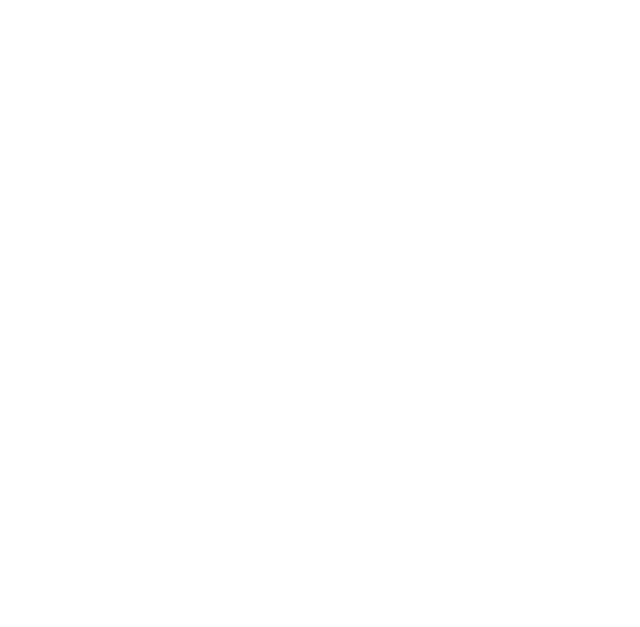
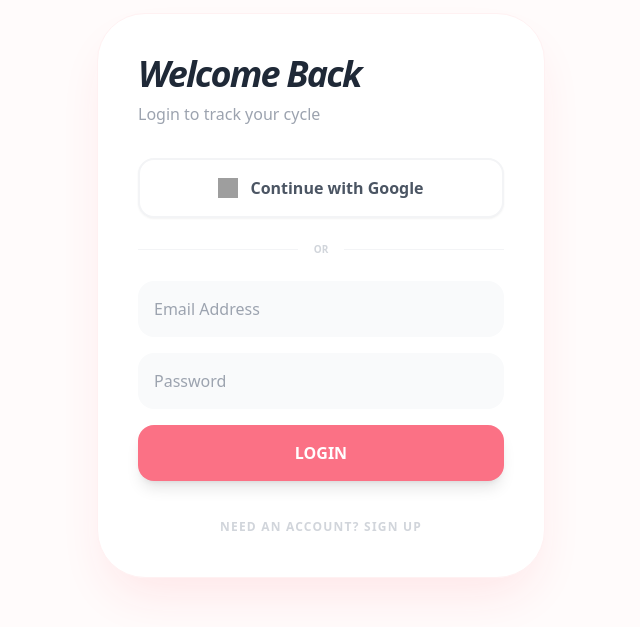
Before and after one commit to Nibedita2003/Bloomly-Wemen-Wellness-Web-App, a React (Create React App) app in the folder bloomly-frontend/: page /login in a window 1280 px wide. Before the commit this address had no page. Shown: the part 105-732 px from the top of the page, without its empty margins (319-959 px from the left). Built offline with nearby package versions, Linux system fonts and the light colour scheme; grey boxes are pictures that could not be loaded.

Commit message:
Loginpage integrated

```diff
--- a/bloomly-frontend/package.json
+++ b/bloomly-frontend/package.json
@@ -8,6 +8,7 @@
     "@testing-library/jest-dom": "^6.9.1",
     "@testing-library/react": "^16.3.2",
     "@testing-library/user-event": "^13.5.0",
+    "firebase": "^12.12.1",
     "lucide-react": "^1.14.0",
     "react": "^19.2.5",
     "react-calendar": "^6.0.1",
--- a/bloomly-frontend/src/App.js
+++ b/bloomly-frontend/src/App.js
@@ -1,5 +1,5 @@
-import React from 'react';
-import { BrowserRouter as Router, Routes, Route, Link } from 'react-router-dom';
+import React, { useState, useEffect } from 'react';
+import { BrowserRouter as Router, Routes, Route, Link, Navigate } from 'react-router-dom';
 
 // 1. Context & Styles
 import { ThemeProvider, useTheme } from './context/ThemeContext';
@@ -12,26 +12,24 @@
 
 // 3. Dedicated Pages
 import LogPage from './pages/LogPage';
+import LoginPage from './pages/LoginPage';
 
 // --- DASHBOARD COMPONENT ---
-const Dashboard = () => {
+const Dashboard = ({ user, onLogout }) => {
   const { style } = useTheme();
 
   return (
     <div className={`min-h-screen ${style.bg} pb-20 transition-colors duration-1000`}>
-      {/* Navigation Bar */}
-      <Navbar />
+      <Navbar user={user} onLogout={onLogout} />
 
       <main className="max-w-4xl mx-auto px-6 mt-10">
-        {/* Welcome Header */}
         <header className="mb-10">
           <h3 className="text-gray-400 font-medium tracking-wide">Welcome back,</h3>
           <h1 className="text-4xl font-black text-gray-800 italic tracking-tighter">
-            Your Bloomly Dashboard
+            Hii {user?.name || 'Beautiful'}
           </h1>
         </header>
 
-        {/* Action: Link to Calendar Page */}
         <Link to="/update-period" className="block mb-8 group">
           <div className="bg-white p-6 rounded-[2.5rem] border-2 border-dashed border-gray-200 flex justify-between items-center hover:border-rose-300 hover:bg-rose-50/30 transition-all">
             <div className="flex items-center gap-4">
@@ -47,22 +45,18 @@
           </div>
         </Link>
 
-        {/* Cycle Prediction Section */}
         <div className="mb-8">
           <CycleCard />
         </div>
 
-        {/* Health Stats (Hydration & BMI/Weight) */}
         <div className="mb-8">
           <Stats />
         </div>
 
-        {/* Music Therapy Section */}
         <div className="mb-8">
           <MusicPlayer />
         </div>
 
-        {/* Footer */}
         <footer className="mt-16 pt-8 border-t border-gray-100 text-center">
           <p className="text-[10px] font-bold text-gray-300 uppercase tracking-[0.3em]">
             Bloomly Women's Wellness • 2026
@@ -75,15 +69,68 @@
 
 // --- MAIN APP WRAPPER ---
 function App() {
+  const [user, setUser] = useState(null);
+  const [loading, setLoading] = useState(true);
+
+  useEffect(() => {
+    // Check if user is logged in on mount
+    const storedUser = localStorage.getItem('bloomly_user');
+    if (storedUser) {
+      try {
+        setUser(JSON.parse(storedUser));
+      } catch (e) {
+        localStorage.removeItem('bloomly_user');
+      }
+    }
+    setLoading(false);
+  }, []);
+
+  const handleLogin = (userData) => {
+    // Save to localStorage so user stays logged in on refresh
+    localStorage.setItem('bloomly_user', JSON.stringify(userData));
+    setUser(userData);
+  };
+
+  const handleLogout = () => {
+    localStorage.removeItem('bloomly_user');
+    setUser(null);
+  };
+
+  if (loading) {
+    return (
+      <div className="min-h-screen flex items-center justify-center bg-rose-50">
+        <div className="text-rose-400 font-bold animate-pulse">Loading Bloomly...</div>
+      </div>
+    );
+  }
+
   return (
     <ThemeProvider>
       <Router>
         <Routes>
-          {/* Main Home Route */}
-          <Route path="/" element={<Dashboard />} />
+          {/* Main Home Route - Protected */}
+          <Route
+            path="/"
+            element={
+              user ? <Dashboard user={user} onLogout={handleLogout} /> : <Navigate to="/login" />
+            }
+          />
 
-          {/* Dedicated Calendar Page Route */}
-          <Route path="/update-period" element={<LogPage />} />
+          {/* Dedicated Calendar Page Route - Protected */}
+          <Route
+            path="/update-period"
+            element={
+              user ? <LogPage /> : <Navigate to="/login" />
+            }
+          />
+
+          {/* Login Route - Passes handleLogin to save session */}
+          <Route
+            path="/login"
+            element={
+              !user ? <LoginPage onLogin={handleLogin} /> : <Navigate to="/" />
+            }
+          />
         </Routes>
       </Router>
     </ThemeProvider>
--- /dev/null
+++ b/bloomly-frontend/src/firebase.js
@@ -0,0 +1,21 @@
+import { initializeApp } from "firebase/app";
+import { getAuth } from "firebase/auth";
+import { getFirestore } from "firebase/firestore";
+
+// Your web app's Firebase configuration
+const firebaseConfig = {
+    apiKey: "AIzaSyAicZy46iJFvaHNJOvPkLT9E_wksAOVA_o",
+    authDomain: "bloomly-39607.firebaseapp.com",
+    projectId: "bloomly-39607",
+    storageBucket: "bloomly-39607.firebasestorage.app",
+    messagingSenderId: "1044264296437",
+    appId: "1:1044264296437:web:5dfbc34c93e8cc20190abc"
+};
+
+// Initialize Firebase
+const app = initializeApp(firebaseConfig);
+
+// Initialize services and EXPORT them
+export const auth = getAuth(app);
+export const db = getFirestore(app);
+export default app;
--- a/bloomly-frontend/src/pages/LogPage.jsx
+++ b/bloomly-frontend/src/pages/LogPage.jsx
@@ -1,7 +1,7 @@
-import React, { useState } from 'react';
+import React, { useState, useEffect } from 'react';
 import Calendar from 'react-calendar';
 import { useNavigate } from 'react-router-dom';
-import { Leaf, Target, ArrowLeft } from 'lucide-react';
+import { Leaf, Target, ArrowLeft, Save } from 'lucide-react';
 import { useTheme } from '../context/ThemeContext';
 import 'react-calendar/dist/Calendar.css';
 
@@ -9,77 +9,70 @@
   const { style } = useTheme();
   const navigate = useNavigate();
   const [selectedDate, setSelectedDate] = useState(new Date());
+  const [loading, setLoading] = useState(false);
 
   const cycleLength = 28;
 
+  const handleSaveCycle = async () => {
+    setLoading(true);
+    try {
+      const user = JSON.parse(localStorage.getItem('bloomly_user'));
+      const response = await fetch('http://localhost:5000/api/cycle/update', {
+        method: 'POST',
+        headers: { 'Content-Type': 'application/json' },
+        body: JSON.stringify({ userId: user._id, lastPeriodDate: selectedDate }),
+      });
+      if (response.ok) alert('Cycle updated successfully!');
+    } catch (err) {
+      console.error('Failed to save cycle');
+    } finally {
+      setLoading(false);
+    }
+  };
+
   const renderTileContent = ({ date, view }) => {
     if (view !== 'month') return null;
-
-    // Standard JS math to find the difference in days
     const diffTime = date.getTime() - selectedDate.getTime();
     const diffDays = Math.floor(diffTime / (1000 * 60 * 60 * 24));
-
-    // Create the repeating cycle effect
     const cycleDay = ((diffDays % cycleLength) + cycleLength) % cycleLength;
 
-    // Ovulation Day (Day 14 of cycle)
-    if (cycleDay === 14) {
-      return (
-        <div className="flex justify-center mt-1">
-          <Target size={14} className="text-purple-500 animate-bounce" />
-        </div>
-      );
-    }
-
-    // Fertility Window (Days 9 to 13)
-    if (cycleDay >= 9 && cycleDay < 14) {
-      return (
-        <div className="flex justify-center mt-1">
-          <Leaf size={14} className="text-emerald-500" />
-        </div>
-      );
-    }
+    if (cycleDay === 14) return <div className="flex justify-center mt-1"><Target size={14} className="text-purple-500 animate-bounce" /></div>;
+    if (cycleDay >= 9 && cycleDay < 14) return <div className="flex justify-center mt-1"><Leaf size={14} className="text-emerald-500" /></div>;
     return null;
   };
 
   return (
-    <div className={`min-h-screen ${style.bg} p-6 transition-colors duration-500`}>
-      <button
-        onClick={() => navigate('/')}
-        className="flex items-center gap-2 text-gray-500 mb-8 hover:text-gray-800 transition-colors font-bold"
-      >
-        <ArrowLeft size={20} /> Back to Dashboard
+    <div className={`min-h-screen ${style.bg} p-6`}>
+      <button onClick={() => navigate('/')} className="flex items-center gap-2 text-gray-500 mb-8 hover:text-gray-800 font-bold">
+        <ArrowLeft size={20} /> Dashboard
       </button>
 
       <div className="max-w-md mx-auto bg-white p-8 rounded-[3rem] shadow-2xl border border-gray-100">
         <header className="mb-6">
-          <h1 className="text-3xl font-black text-gray-800 tracking-tighter">Update Cycle</h1>
-          <p className="text-sm text-gray-400 font-medium">The calendar will project your fertility phases automatically.</p>
+          <h1 className="text-3xl font-black text-gray-800">Update Cycle</h1>
+          <p className="text-sm text-gray-400">Select the first day of your last period.</p>
         </header>
 
         <div className="bloomly-calendar-wrapper">
-          <Calendar
-            onChange={setSelectedDate}
-            value={selectedDate}
-            tileContent={renderTileContent}
-          />
+          <Calendar onChange={setSelectedDate} value={selectedDate} tileContent={renderTileContent} />
         </div>
 
-        <div className="mt-10 grid grid-cols-1 gap-3">
-          <div className="flex items-center gap-4 p-4 bg-emerald-50/50 rounded-2xl border border-emerald-100">
-            <div className="bg-emerald-500 p-2 rounded-lg text-white"><Leaf size={16} /></div>
-            <div>
-              <p className="text-xs font-bold text-emerald-800 uppercase tracking-widest">Fertility Phase</p>
-              <p className="text-sm text-emerald-600 font-medium">High chance of conception</p>
-            </div>
+        <button
+          onClick={handleSaveCycle}
+          disabled={loading}
+          className="mt-6 w-full flex items-center justify-center gap-2 py-3 bg-gray-900 text-white rounded-2xl font-bold hover:bg-black transition-all"
+        >
+          <Save size={18} /> {loading ? 'Saving...' : 'Save Cycle Data'}
+        </button>
+
+        <div className="mt-8 grid grid-cols-1 gap-3">
+          <div className="flex items-center gap-4 p-4 bg-emerald-50 rounded-2xl border border-emerald-100">
+            <Leaf size={16} className="text-emerald-500" />
+            <p className="text-sm text-emerald-600 font-medium">Fertility Phase (High chance)</p>
           </div>
-
-          <div className="flex items-center gap-4 p-4 bg-purple-50/50 rounded-2xl border border-purple-100">
-            <div className="bg-purple-500 p-2 rounded-lg text-white"><Target size={16} /></div>
-            <div>
-              <p className="text-xs font-bold text-purple-800 uppercase tracking-widest">Ovulation Day</p>
-              <p className="text-sm text-purple-600 font-medium">Estimated release of ovule</p>
-            </div>
+          <div className="flex items-center gap-4 p-4 bg-purple-50 rounded-2xl border border-purple-100">
+            <Target size={16} className="text-purple-500" />
+            <p className="text-sm text-purple-600 font-medium">Ovulation Day</p>
           </div>
         </div>
       </div>
--- /dev/null
+++ b/bloomly-frontend/src/pages/LoginPage.jsx
@@ -0,0 +1,172 @@
+import React, { useState } from 'react';
+import { useNavigate } from 'react-router-dom';
+import { auth, db } from '../firebase';
+import {
+  createUserWithEmailAndPassword,
+  signInWithEmailAndPassword,
+  signInWithPopup,
+  GoogleAuthProvider
+} from 'firebase/auth';
+import { doc, setDoc, getDoc } from 'firebase/firestore';
+
+const LoginPage = ({ onLogin }) => {
+  const [isRegistering, setIsRegistering] = useState(false);
+  const [formData, setFormData] = useState({ name: '', email: '', password: '' });
+  const [error, setError] = useState('');
+  const [loading, setLoading] = useState(false);
+  const navigate = useNavigate();
+
+  // --- NEW: Google Sign-In Function ---
+  const handleGoogleSignIn = async () => {
+    setError('');
+    setLoading(true);
+    const provider = new GoogleAuthProvider();
+
+    try {
+      const result = await signInWithPopup(auth, provider);
+      const user = result.user;
+
+      // Check if user already exists in Firestore to avoid overwriting data
+      const userDoc = await getDoc(doc(db, "users", user.uid));
+
+      if (!userDoc.exists()) {
+        await setDoc(doc(db, "users", user.uid), {
+          name: user.displayName,
+          email: user.email,
+          createdAt: new Date(),
+          photoURL: user.photoURL
+        });
+      }
+
+      if (onLogin) onLogin({ uid: user.uid, name: user.displayName });
+      navigate('/');
+    } catch (err) {
+      setError("Google login failed. Please try again.");
+    } finally {
+      setLoading(false);
+    }
+  };
+
+  const handleChange = (e) => {
+    setFormData({ ...formData, [e.target.name]: e.target.value });
+  };
+
+  const handleSubmit = async (e) => {
+    e.preventDefault();
+    setError('');
+    setLoading(true);
+
+    try {
+      if (isRegistering) {
+        const userCredential = await createUserWithEmailAndPassword(auth, formData.email, formData.password);
+        const user = userCredential.user;
+
+        await setDoc(doc(db, "users", user.uid), {
+          name: formData.name,
+          email: formData.email,
+          createdAt: new Date()
+        });
+
+        if (onLogin) onLogin({ uid: user.uid, name: formData.name });
+      } else {
+        const userCredential = await signInWithEmailAndPassword(auth, formData.email, formData.password);
+        if (onLogin) onLogin({ uid: userCredential.user.uid });
+      }
+      navigate('/');
+    } catch (err) {
+      setError(err.message.replace("Firebase: ", ""));
+    } finally {
+      setLoading(false);
+    }
+  };
+
+  return (
+    <div className="min-h-screen flex items-center justify-center bg-rose-50/30 px-6">
+      <div className="max-w-md w-full bg-white p-10 rounded-[3rem] shadow-2xl shadow-rose-100 border border-rose-50">
+        <header className="mb-8">
+          <h1 className="text-4xl font-black text-gray-800 italic tracking-tighter mb-2">
+            {isRegistering ? 'Join Bloomly' : 'Welcome Back'}
+          </h1>
+          <p className="text-gray-400 font-medium">
+            {isRegistering ? 'Start your wellness journey' : 'Login to track your cycle'}
+          </p>
+        </header>
+
+        {error && (
+          <div className="mb-6 p-4 bg-red-50 text-red-500 text-sm rounded-2xl font-bold">
+            {error}
+          </div>
+        )}
+
+        {/* --- GOOGLE SIGN IN BUTTON --- */}
+        <button
+          onClick={handleGoogleSignIn}
+          disabled={loading}
+          type="button"
+          className="w-full mb-6 py-4 flex items-center justify-center gap-3 bg-white border-2 border-gray-100 text-gray-600 font-bold rounded-2xl hover:bg-gray-50 transition-all active:scale-95 shadow-sm"
+        >
+          <img src="https://www.gstatic.com/firebasejs/ui/2.0.0/images/auth/google.svg" alt="Google icon" className="w-5 h-5" />
+          Continue with Google
+        </button>
+
+        <div className="flex items-center mb-6">
+          <div className="flex-1 h-px bg-gray-100"></div>
+          <span className="px-4 text-[10px] font-black text-gray-300">OR</span>
+          <div className="flex-1 h-px bg-gray-100"></div>
+        </div>
+
+        {/* --- ORIGINAL FORM --- */}
+        <form onSubmit={handleSubmit} className="space-y-4">
+          {isRegistering && (
+            <input
+              type="text"
+              name="name"
+              placeholder="Full Name"
+              value={formData.name}
+              onChange={handleChange}
+              required
+              className="w-full p-4 rounded-2xl bg-gray-50 border-none focus:ring-2 focus:ring-rose-200 outline-none transition-all"
+            />
+          )}
+          <input
+            type="email"
+            name="email"
+            placeholder="Email Address"
+            value={formData.email}
+            onChange={handleChange}
+            required
+            className="w-full p-4 rounded-2xl bg-gray-50 border-none focus:ring-2 focus:ring-rose-200 outline-none transition-all"
+          />
+          <input
+            type="password"
+            name="password"
+            placeholder="Password"
+            value={formData.password}
+            onChange={handleChange}
+            required
+            className="w-full p-4 rounded-2xl bg-gray-50 border-none focus:ring-2 focus:ring-rose-200 outline-none transition-all"
+          />
+
+          <button
+            type="submit"
+            disabled={loading}
+            className="w-full py-4 bg-rose-400 text-white font-black rounded-2xl shadow-lg hover:bg-rose-500 transition-all active:scale-95 disabled:opacity-50"
+          >
+            {loading ? 'WAIT A MOMENT...' : (isRegistering ? 'SIGN UP' : 'LOGIN')}
+          </button>
+        </form>
+
+        <footer className="mt-8 text-center">
+          <button
+            onClick={() => setIsRegistering(!isRegistering)}
+            className="text-xs font-black text-gray-300 uppercase tracking-widest hover:text-rose-400 transition-colors"
+          >
+            {isRegistering ? 'Already have an account? Login' : 'Need an account? Sign Up'}
+          </button>
+        </footer>
+      </div>
+    </div>
+  );
+};
+
+export default LoginPage;
```
Also changed, not shown: bloomly-frontend/src/components/Navbar.jsx (+21 -2 lines), 1 other file (tests, documents, lock files or other folders).
